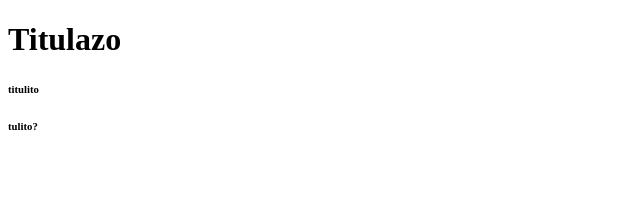
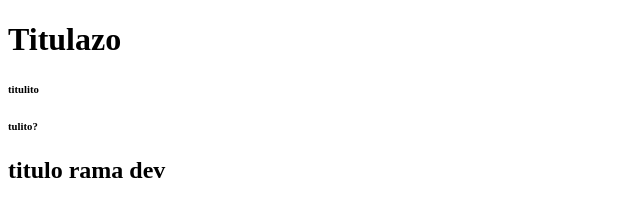
Before and after one commit to Ydnum/Ejemplo0074, a plain HTML site: page index.html in a window 1280 px wide. Shown: the whole page, without its empty margins (0-640 px from the left). Drawn offline with Linux system fonts and the light colour scheme.

Commit message:
edicion a rama dev

```diff
--- a/index.html
+++ b/index.html
@@ -21,6 +21,11 @@
     git add .
     git commit -m "mensaje"
     git push -u origin "branch"
+
+    CREACION Y CAMBIOS DE RAMA
+    git checkout -b dev     -> crea y cambia a nueva rama llamada dev
     -->
+
+    <h2>titulo rama dev</h2>
 </body>
 </html>
```
